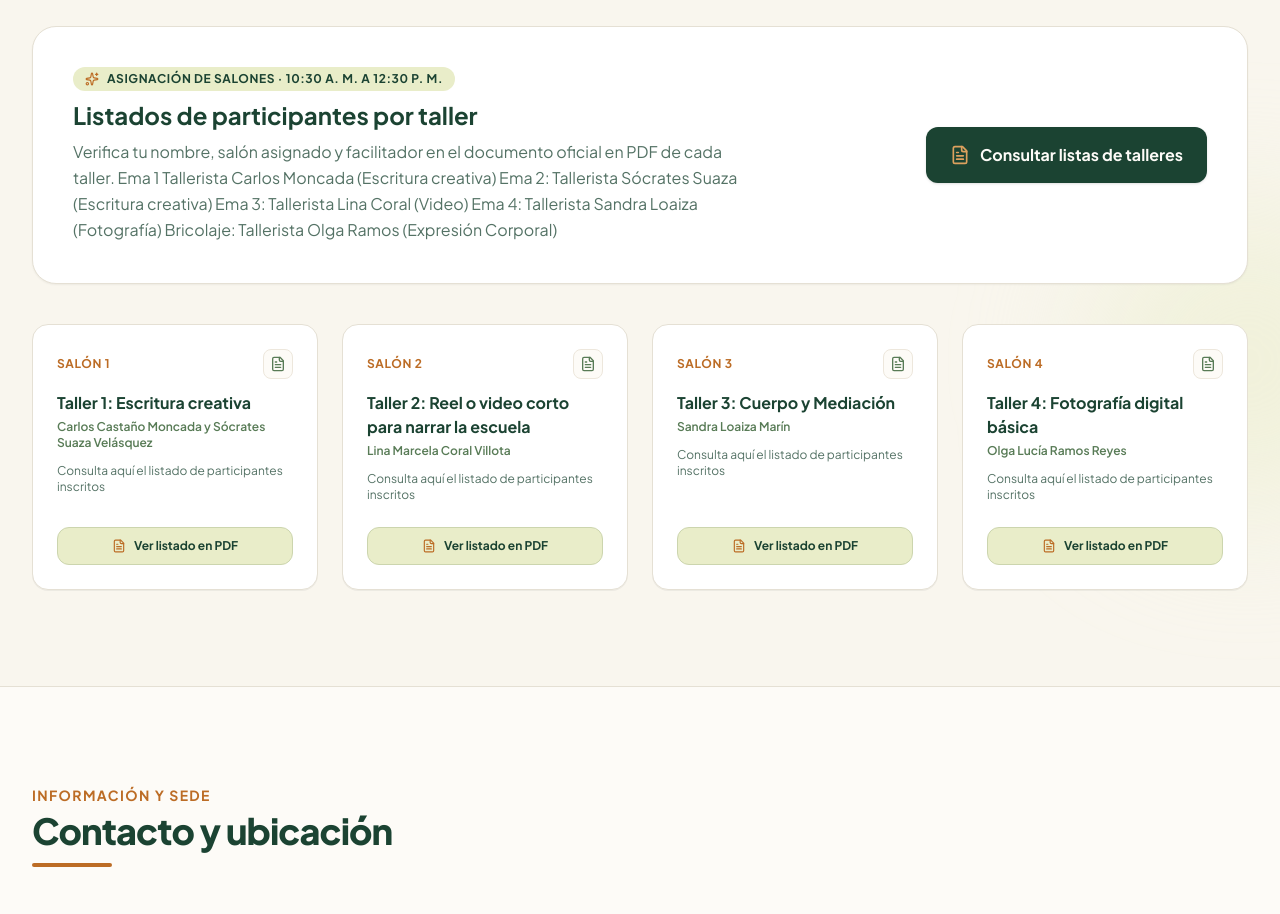
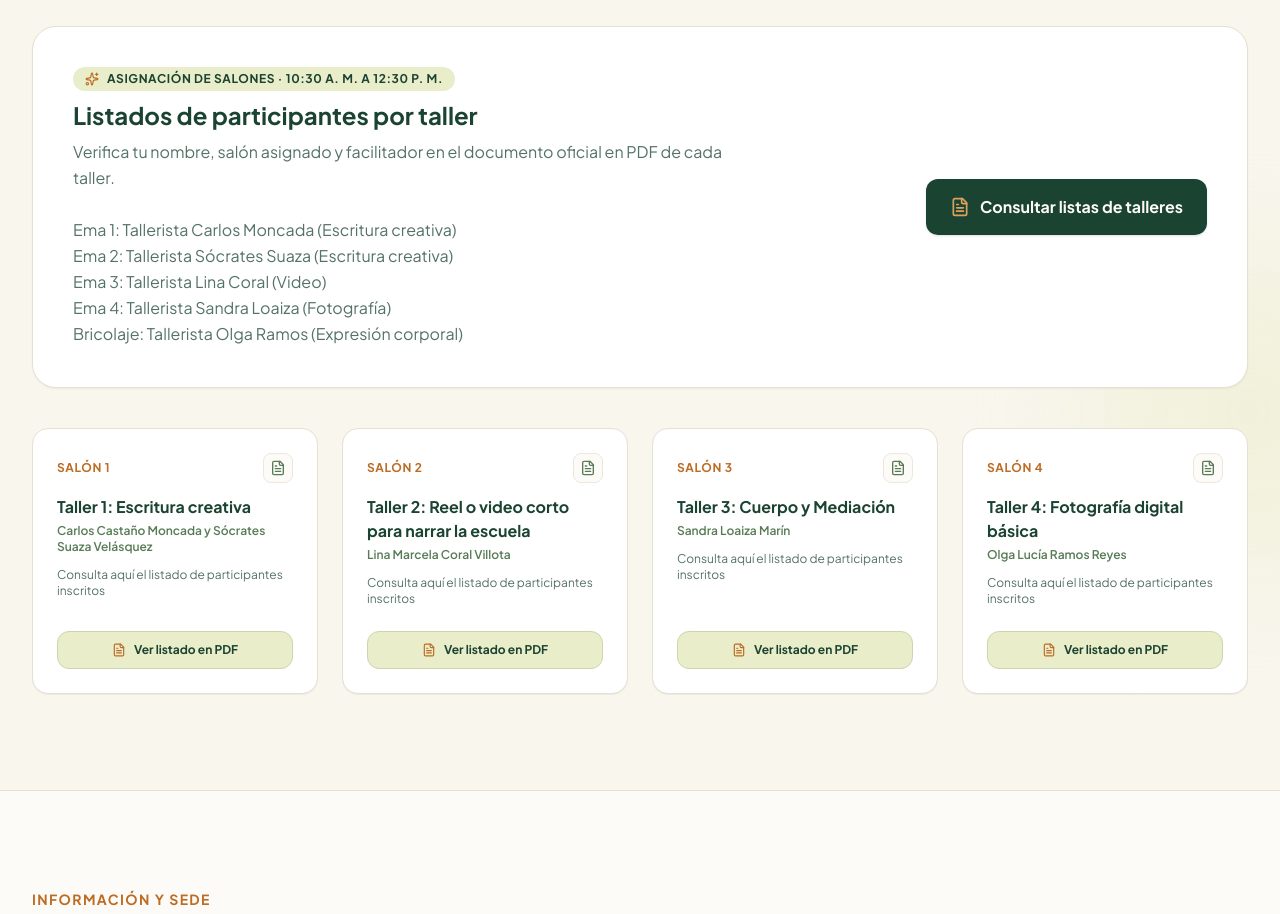
Before and after one commit to danielbustosrios/III-ENCUENTRO-DE-INVESTIGACION-CVO, a React (Vite) app: page / in a window 1280 px wide. Shown: the part 4340-5254 px from the top of the page. Built offline with nearby package versions, Linux system fonts and the light colour scheme.

Commit message:
Improve formatting of workshop facilitator information
Reformatted workshop facilitator list for better readability.

```diff
--- a/src/components/WorkshopSection.tsx
+++ b/src/components/WorkshopSection.tsx
@@ -85,12 +85,17 @@ export function WorkshopSection({ onNotify }: WorkshopSectionProps) {
             <p className="text-sm sm:text-base text-[#1B4332]/75 leading-relaxed">
               Verifica tu nombre, salón asignado y facilitador en el documento oficial en PDF de cada taller.
 
-Ema 1 Tallerista Carlos Moncada (Escritura creativa)
-Ema 2:  Tallerista Sócrates Suaza (Escritura creativa)
-Ema 3: Tallerista Lina Coral (Video)
-Ema 4: Tallerista Sandra Loaiza (Fotografía)
-Bricolaje: Tallerista Olga Ramos (Expresión Corporal)
-            </p>
+  <br /><br />
+  Ema 1: Tallerista Carlos Moncada (Escritura creativa)
+  <br />
+  Ema 2: Tallerista Sócrates Suaza (Escritura creativa)
+  <br />
+  Ema 3: Tallerista Lina Coral (Video)
+  <br />
+  Ema 4: Tallerista Sandra Loaiza (Fotografía)
+  <br />
+  Bricolaje: Tallerista Olga Ramos (Expresión corporal)
+</p>
           </div>
 
           <button
```
